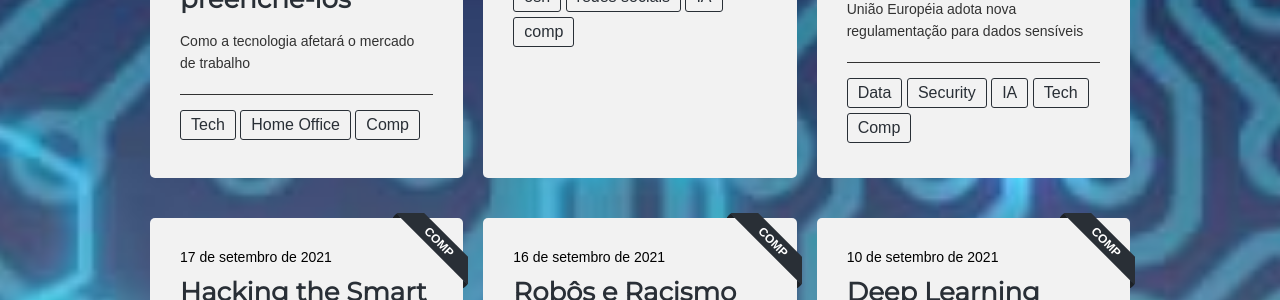
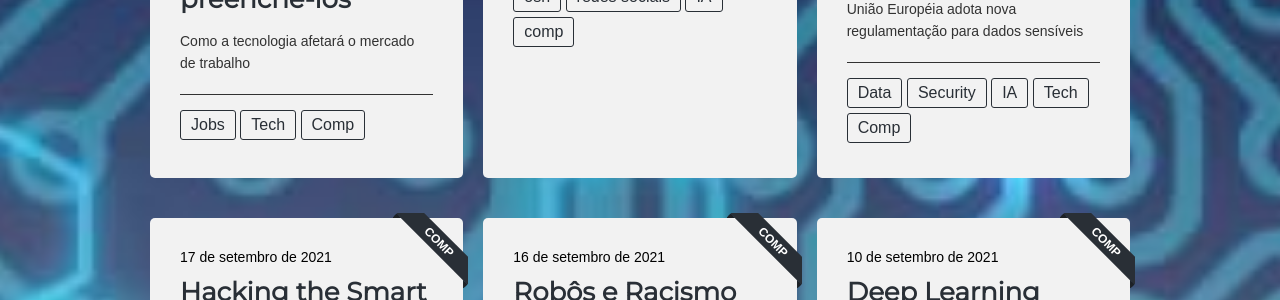
Before and after one commit to comppet/PrintF, a Jekyll site: the page built from index.html, in a window 1280 px wide and 900 px high. Shown: the part 367-667 px from the top of the window. Built offline with Jekyll 4.4.1, drawn with Linux system fonts in a browser that asks for light colours; nearby versions of some CDN libraries.

Commit message:
Update from Forestry.io comppet.ufu@gmail.com updated _posts/2021-10-22-trabalho-remoto-em-tempos-de-pandemia-copy.md

```diff
--- a/_posts/2021-10-22-trabalho-remoto-em-tempos-de-pandemia-copy.md
+++ b/_posts/2021-10-22-trabalho-remoto-em-tempos-de-pandemia-copy.md
@@ -11,8 +11,8 @@ introduction: Como a tecnologia afetará o mercado de trabalho
 main-class: comp
 color: "#265AA9"
 tags:
+- Jobs
 - Tech
-- Home Office
 - Comp
 categories: Comp
 twitter_text: ''
```
